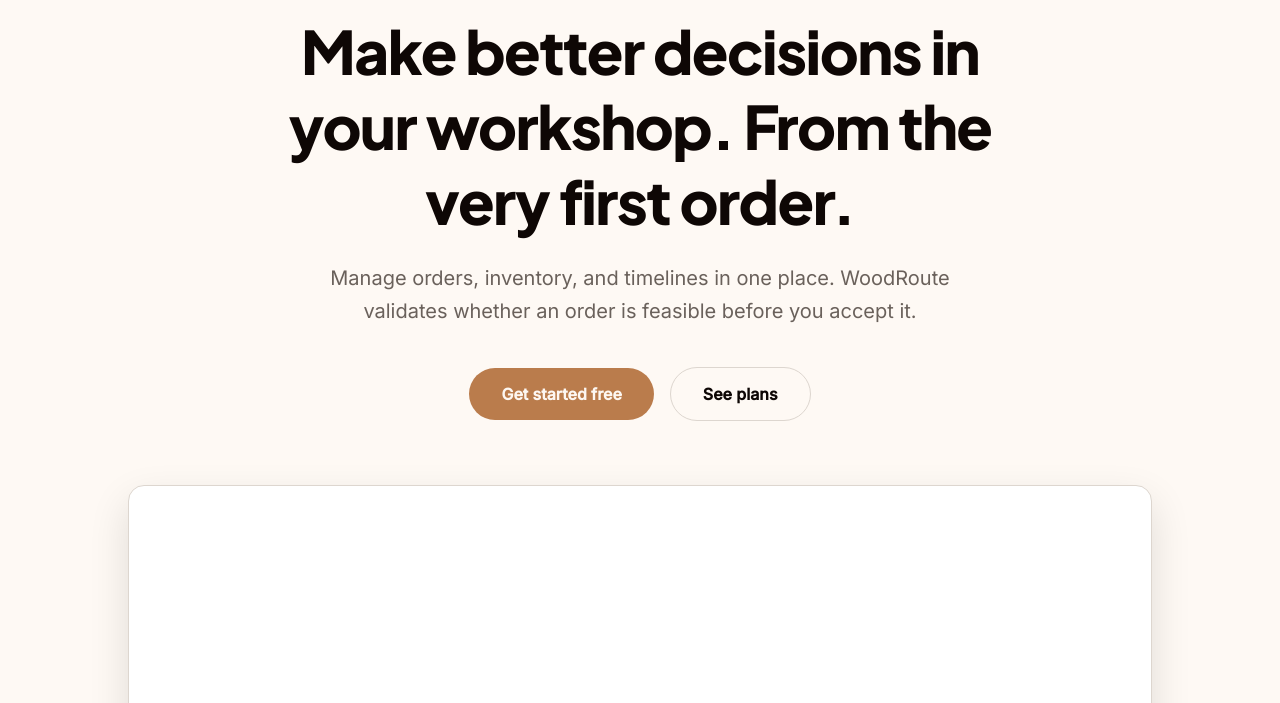
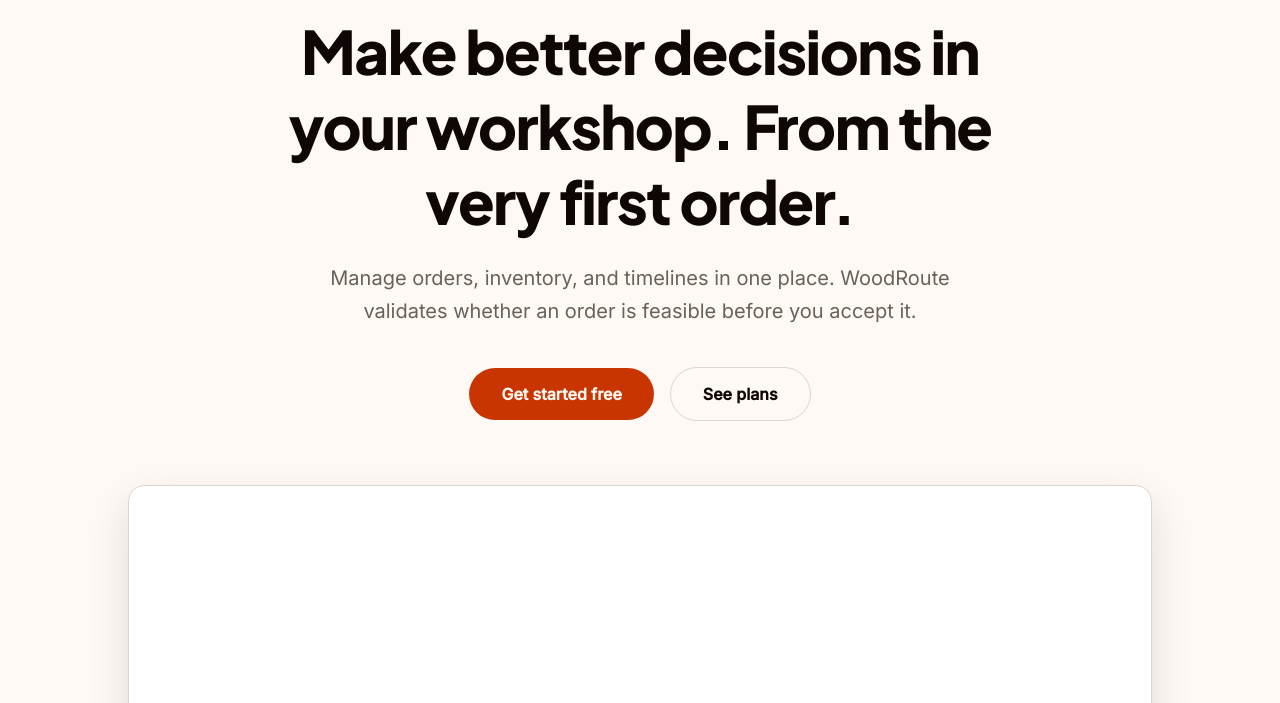
Before and after one commit to Developer-Core/landing-page-woodroute, a website built with Vite: page index.html in a window 1280 px wide. Shown: the part 230-933 px from the top of the page. Built offline with nearby package versions, Linux system fonts and the light colour scheme.

Commit message:
fix: more vibrant primary color and explicit font-family fallback declarations

```diff
--- a/styles/main.css
+++ b/styles/main.css
@@ -9,12 +9,12 @@
   --color-card:             oklch(100%  0     0);
   --color-card-foreground:  oklch(14%   0.015 50);
 
-  --color-primary:          oklch(64%   0.10  58);
-  --color-primary-hover:    oklch(56%   0.09  57);
+  --color-primary:          oklch(55%   0.20  43);
+  --color-primary-hover:    oklch(48%   0.18  42);
   --color-primary-foreground: oklch(98% 0.01  70);
 
-  --color-brand-light:      oklch(95%   0.04  70);
-  --color-brand-subtle:     oklch(97.5% 0.02  70);
+  --color-brand-light:      oklch(94%   0.06  70);
+  --color-brand-subtle:     oklch(97%   0.03  70);
 
   --color-secondary:        oklch(96%   0.012 65);
   --color-secondary-foreground: oklch(25% 0.015 50);
@@ -150,13 +150,13 @@
   body {
     background-color: var(--color-background);
     color: var(--color-foreground);
-    font-family: var(--font-body);
+    font-family: 'Inter', var(--font-body), sans-serif;
     font-size: var(--font-size-base);
     line-height: var(--line-height-normal);
   }
 
   h1, h2, h3, h4, h5, h6 {
-    font-family: var(--font-display);
+    font-family: 'Plus Jakarta Sans', var(--font-display), sans-serif;
     line-height: var(--line-height-tight);
     font-weight: var(--font-weight-bold);
     color: var(--color-foreground);
```
